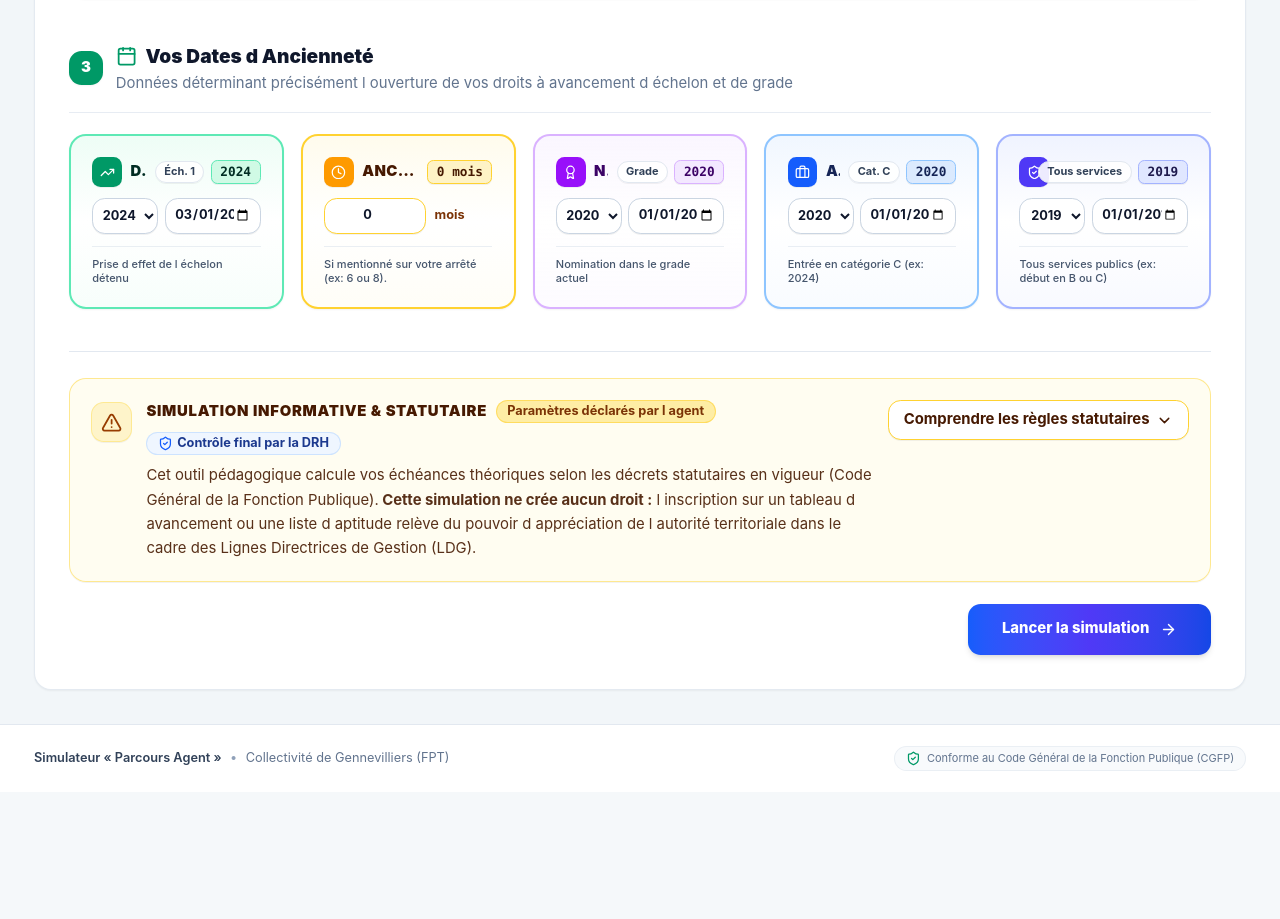
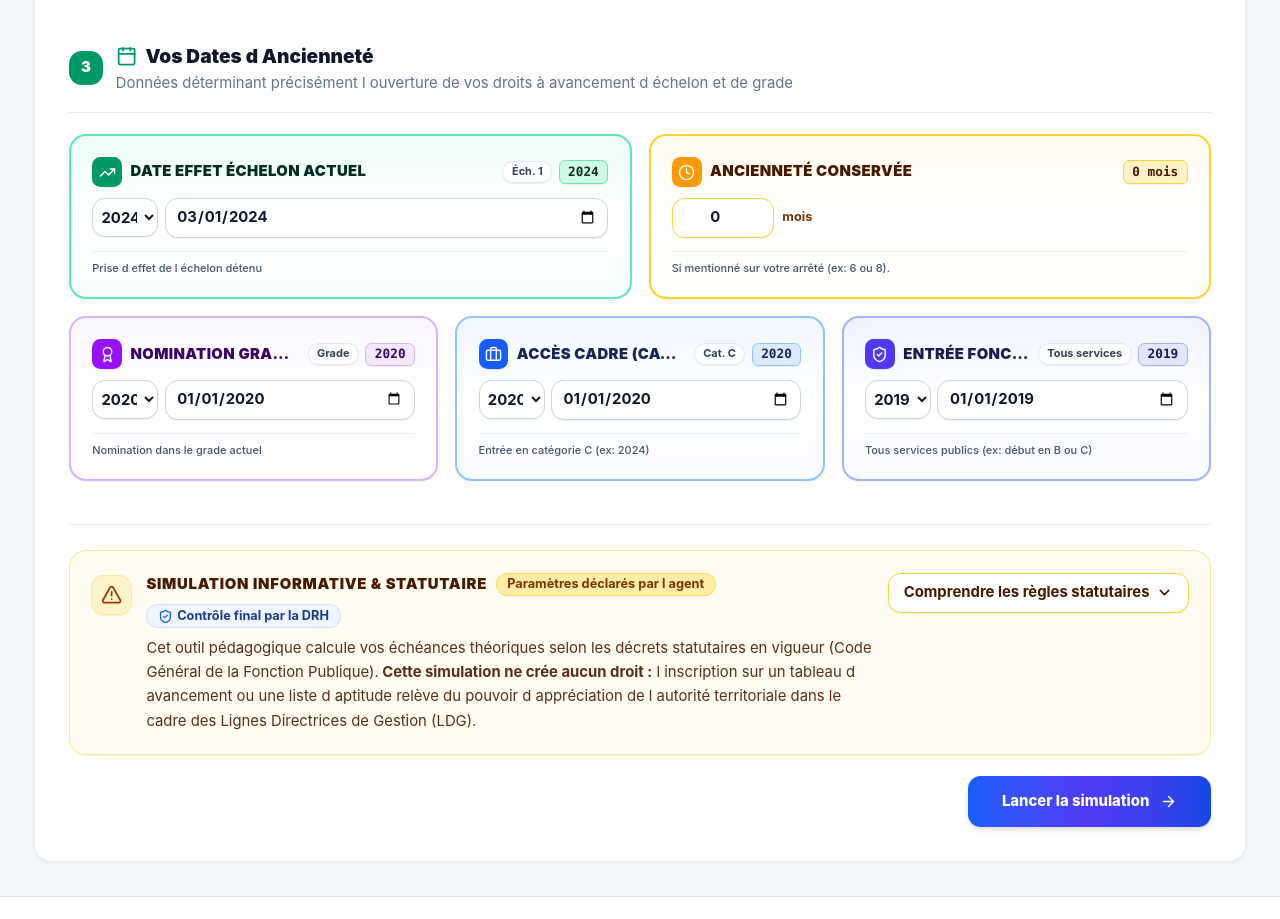
Before and after one commit to Nikkoola22/bolt, a React (Vite) app: page / in a window 1280 px wide. Shown: the part 1140-2059 px from the top of the page. Before the commit the page ends 1932 px from the top, so only its background shows below. Built offline with nearby package versions, Linux system fonts and the light colour scheme.

Commit message:
fix(ui): use 2-row layout in Section 3 so all dates are fully visible on fullscreen desktop

```diff
--- a/src/components/AgentIntakeView.tsx
+++ b/src/components/AgentIntakeView.tsx
@@ -477,7 +477,9 @@ export const AgentIntakeView: React.FC<AgentIntakeViewProps> = ({
             </div>
           </div>
 
-          <div className="mt-5 grid grid-cols-1 sm:grid-cols-2 lg:grid-cols-3 xl:grid-cols-5 gap-3.5 sm:gap-4 text-sm">
+          <div className="mt-5 space-y-4 text-sm">
+            {/* Ligne 1 : Échelon actuel & Reliquat d'ancienneté (2 cartes statutaires spacieuses) */}
+            <div className="grid grid-cols-1 md:grid-cols-2 gap-4">
               {/* 1. Date effet échelon actuel (Thème Émeraude) */}
               <DateFieldWithYear
                 label="Date effet échelon actuel"
@@ -489,7 +491,7 @@ export const AgentIntakeView: React.FC<AgentIntakeViewProps> = ({
                 required
                 cardMode
                 themeColor="emerald"
-              icon={<TrendingUp className="w-3.5 h-3.5" />}
+                icon={<TrendingUp className="w-4 h-4" />}
                 badgeLabel={`Éch. ${formData.echelonActuel}`}
               />
 
@@ -499,7 +501,7 @@ export const AgentIntakeView: React.FC<AgentIntakeViewProps> = ({
                   <div className="flex items-center justify-between gap-2 mb-2.5">
                     <div className="flex items-center gap-2 min-w-0">
                       <div className="w-7 h-7 rounded-lg bg-amber-500 text-white flex items-center justify-center shadow-2xs shrink-0">
-                      <Clock className="w-3.5 h-3.5" />
+                        <Clock className="w-4 h-4" />
                       </div>
                       <label className="block font-black text-amber-950 text-xs sm:text-sm tracking-wide uppercase truncate" title="Ancienneté conservée (mois)">
                         Ancienneté conservée
@@ -517,7 +519,7 @@ export const AgentIntakeView: React.FC<AgentIntakeViewProps> = ({
                       max="36"
                       value={formData.ancienneteConserveeMois}
                       onChange={(e) => setFormData({ ...formData, ancienneteConserveeMois: Number(e.target.value) })}
-                    className="w-20 sm:w-24 bg-white border border-amber-300 rounded-xl px-2.5 py-2 text-slate-900 font-bold text-xs sm:text-xs text-center focus:bg-white focus:ring-2 focus:ring-amber-500/20 focus:border-amber-500 transition-all shadow-2xs"
+                      className="w-24 bg-white border border-amber-300 rounded-xl px-2.5 py-2 text-slate-900 font-bold text-xs sm:text-sm text-center focus:bg-white focus:ring-2 focus:ring-amber-500/20 focus:border-amber-500 transition-all shadow-2xs"
                     />
                     <span className="text-xs font-bold text-amber-900">mois</span>
                   </div>
@@ -527,7 +529,10 @@ export const AgentIntakeView: React.FC<AgentIntakeViewProps> = ({
                   Si mentionné sur votre arrêté (ex: 6 ou 8).
                 </div>
               </div>
+            </div>
 
+            {/* Ligne 2 : Parcours statutaire, Cadre d'emploi & Carrière (3 cartes statutaires spacieuses) */}
+            <div className="grid grid-cols-1 sm:grid-cols-2 lg:grid-cols-3 gap-4">
               {/* 3. Nomination grade actuel (Thème Violet) */}
               <DateFieldWithYear
                 label="Nomination grade actuel"
@@ -547,7 +552,7 @@ export const AgentIntakeView: React.FC<AgentIntakeViewProps> = ({
                 required
                 cardMode
                 themeColor="purple"
-              icon={<Award className="w-3.5 h-3.5" />}
+                icon={<Award className="w-4 h-4" />}
                 badgeLabel="Grade"
               />
 
@@ -562,7 +567,7 @@ export const AgentIntakeView: React.FC<AgentIntakeViewProps> = ({
                 required
                 cardMode
                 themeColor="blue"
-              icon={<Briefcase className="w-3.5 h-3.5" />}
+                icon={<Briefcase className="w-4 h-4" />}
                 badgeLabel={`Cat. ${currentCadre.categorie}`}
               />
 
@@ -578,9 +583,10 @@ export const AgentIntakeView: React.FC<AgentIntakeViewProps> = ({
                 required
                 cardMode
                 themeColor="indigo"
-              icon={<ShieldCheck className="w-3.5 h-3.5" />}
+                icon={<ShieldCheck className="w-4 h-4" />}
                 badgeLabel="Tous services"
               />
+            </div>
           </div>
         </div>
 
--- a/src/components/DateFieldWithYear.tsx
+++ b/src/components/DateFieldWithYear.tsx
@@ -148,7 +148,7 @@ export const DateFieldWithYear: React.FC<DateFieldWithYearProps> = ({
               <select
                 value={currentYear}
                 onChange={(e) => handleYearChange(e.target.value)}
-                className="w-full bg-white hover:bg-slate-50 border border-slate-300 font-bold rounded-xl px-1 py-2 text-slate-900 text-xs sm:text-xs focus:bg-white focus:ring-2 focus:ring-emerald-500/20 focus:border-emerald-500 transition-all cursor-pointer shadow-2xs text-center"
+                className={`w-full bg-white hover:bg-slate-50 border border-slate-300 font-bold rounded-xl px-1 py-2 text-slate-900 text-xs sm:text-sm focus:bg-white focus:ring-2 ${styles.focusRing} transition-all cursor-pointer shadow-2xs text-center`}
                 title={`Choisir l'année pour : ${label}`}
               >
                 {yearsList.map((y) => (
@@ -167,7 +167,7 @@ export const DateFieldWithYear: React.FC<DateFieldWithYearProps> = ({
                 max={`${maxYear}-12-31`}
                 value={value}
                 onChange={(e) => onChange(e.target.value)}
-                className="w-full min-w-0 bg-white border border-slate-300 rounded-xl px-2 py-2 text-slate-900 font-bold text-xs sm:text-xs focus:bg-white focus:ring-2 focus:ring-emerald-500/20 focus:border-emerald-500 transition-all shadow-2xs"
+                className={`w-full min-w-0 bg-white border border-slate-300 rounded-xl px-2.5 py-2 text-slate-900 font-bold text-xs sm:text-sm focus:bg-white focus:ring-2 ${styles.focusRing} transition-all shadow-2xs`}
                 required={required}
               />
             </div>
```
Lines whose indentation alone changed are shown as unchanged.
